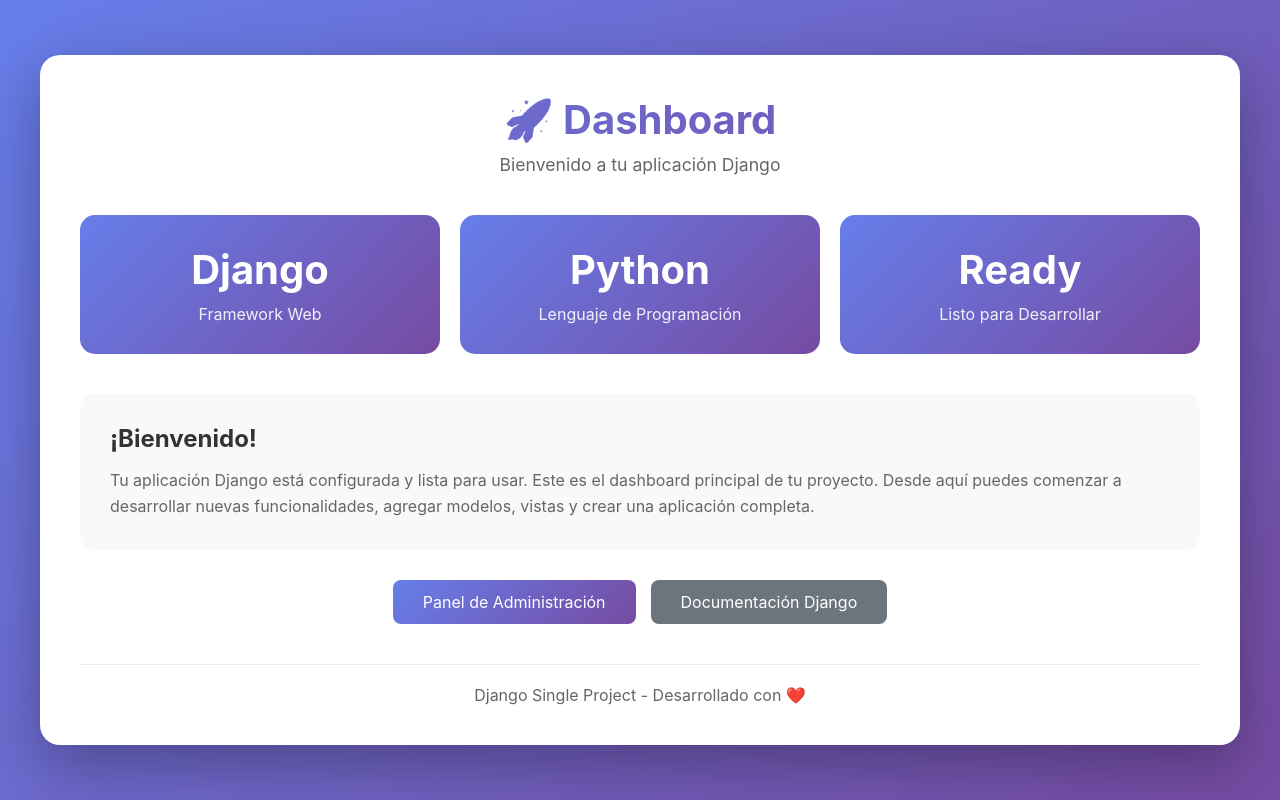
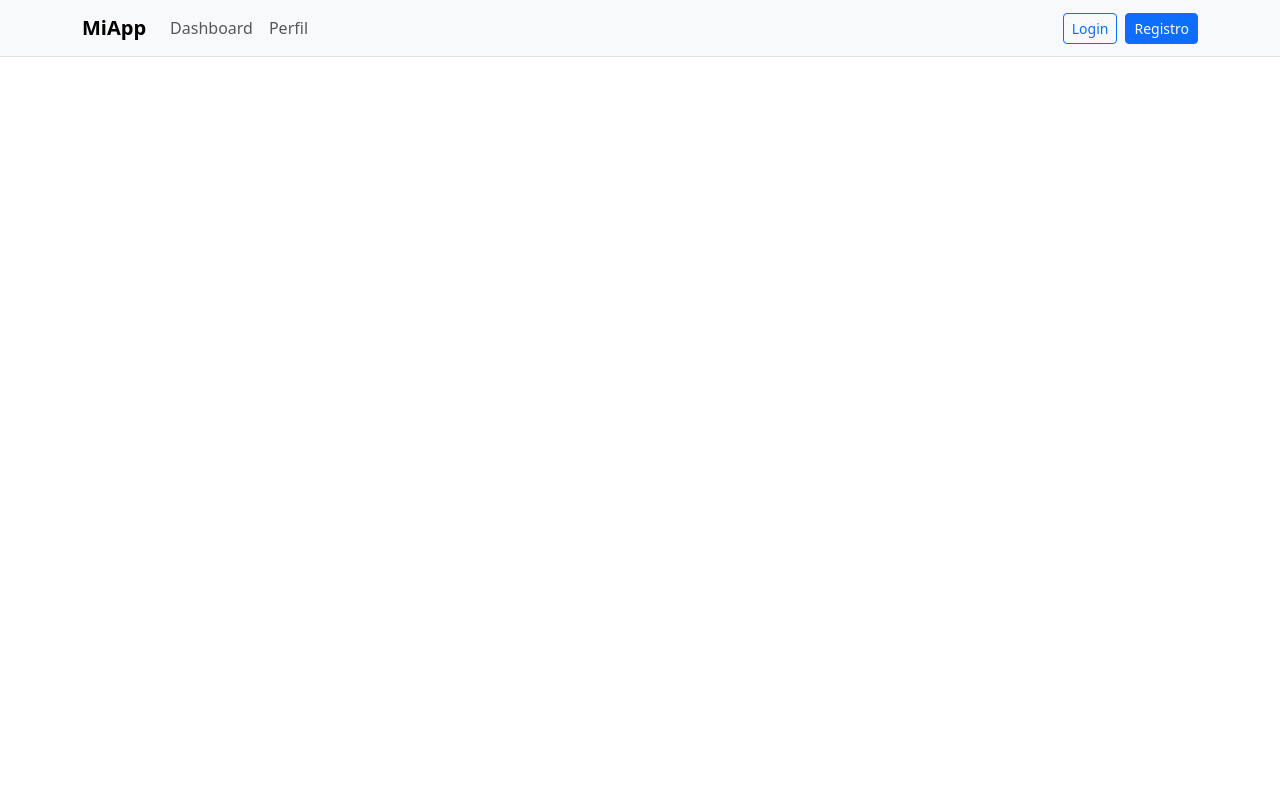
Before and after one commit to learning-codes-projects/goal-hub, a Django app: page / in a window 1280 px wide. Run offline with Django 4.2, Linux system fonts and the light colour scheme; some libraries are stand-ins or nearby versions.

Commit message:
feat: header added

```diff
--- a/dashboard/templates/dashboard/index.html
+++ b/dashboard/templates/dashboard/index.html
@@ -1,201 +1 @@
-<!DOCTYPE html>
-<html lang="es">
-<head>
-    <meta charset="UTF-8">
-    <meta name="viewport" content="width=device-width, initial-scale=1.0">
-    <title>{% block title %}{{ title }}{% endblock %} - Django Single</title>
-    <style>
-        * {
-            margin: 0;
-            padding: 0;
-            box-sizing: border-box;
-        }
-
-        body {
-            font-family: -apple-system, BlinkMacSystemFont, 'Segoe UI', Roboto, 'Helvetica Neue', Arial, sans-serif;
-            background: linear-gradient(135deg, #667eea 0%, #764ba2 100%);
-            min-height: 100vh;
-            display: flex;
-            align-items: center;
-            justify-content: center;
-            padding: 20px;
-        }
-
-        .dashboard-container {
-            background: white;
-            border-radius: 20px;
-            box-shadow: 0 20px 60px rgba(0, 0, 0, 0.3);
-            max-width: 1200px;
-            width: 100%;
-            padding: 40px;
-            animation: fadeIn 0.5s ease-in;
-        }
-
-        @keyframes fadeIn {
-            from {
-                opacity: 0;
-                transform: translateY(20px);
-            }
-            to {
-                opacity: 1;
-                transform: translateY(0);
-            }
-        }
-
-        .header {
-            text-align: center;
-            margin-bottom: 40px;
-        }
-
-        .header h1 {
-            color: #333;
-            font-size: 2.5rem;
-            margin-bottom: 10px;
-            background: linear-gradient(135deg, #667eea 0%, #764ba2 100%);
-            -webkit-background-clip: text;
-            -webkit-text-fill-color: transparent;
-            background-clip: text;
-        }
-
-        .header p {
-            color: #666;
-            font-size: 1.1rem;
-        }
-
-        .stats-grid {
-            display: grid;
-            grid-template-columns: repeat(auto-fit, minmax(250px, 1fr));
-            gap: 20px;
-            margin-bottom: 40px;
-        }
-
-        .stat-card {
-            background: linear-gradient(135deg, #667eea 0%, #764ba2 100%);
-            color: white;
-            padding: 30px;
-            border-radius: 15px;
-            text-align: center;
-            transition: transform 0.3s ease, box-shadow 0.3s ease;
-        }
-
-        .stat-card:hover {
-            transform: translateY(-5px);
-            box-shadow: 0 10px 30px rgba(102, 126, 234, 0.4);
-        }
-
-        .stat-card h3 {
-            font-size: 2.5rem;
-            margin-bottom: 10px;
-        }
-
-        .stat-card p {
-            font-size: 1rem;
-            opacity: 0.9;
-        }
-
-        .welcome-section {
-            background: #f8f9fa;
-            padding: 30px;
-            border-radius: 15px;
-            margin-bottom: 30px;
-        }
-
-        .welcome-section h2 {
-            color: #333;
-            margin-bottom: 15px;
-        }
-
-        .welcome-section p {
-            color: #666;
-            line-height: 1.6;
-        }
-
-        .actions {
-            display: flex;
-            gap: 15px;
-            flex-wrap: wrap;
-            justify-content: center;
-        }
-
-        .btn {
-            padding: 12px 30px;
-            border: none;
-            border-radius: 8px;
-            font-size: 1rem;
-            cursor: pointer;
-            transition: all 0.3s ease;
-            text-decoration: none;
-            display: inline-block;
-        }
-
-        .btn-primary {
-            background: linear-gradient(135deg, #667eea 0%, #764ba2 100%);
-            color: white;
-        }
-
-        .btn-primary:hover {
-            transform: translateY(-2px);
-            box-shadow: 0 5px 15px rgba(102, 126, 234, 0.4);
-        }
-
-        .btn-secondary {
-            background: #6c757d;
-            color: white;
-        }
-
-        .btn-secondary:hover {
-            background: #5a6268;
-            transform: translateY(-2px);
-        }
-
-        .footer {
-            text-align: center;
-            margin-top: 40px;
-            padding-top: 20px;
-            border-top: 1px solid #e9ecef;
-            color: #666;
-        }
-    </style>
-</head>
-<body>
-    <div class="dashboard-container">
-        <div class="header">
-            <h1>🚀 Dashboard</h1>
-            <p>Bienvenido a tu aplicación Django</p>
-        </div>
-
-        <div class="stats-grid">
-            <div class="stat-card">
-                <h3>Django</h3>
-                <p>Framework Web</p>
-            </div>
-            <div class="stat-card">
-                <h3>Python</h3>
-                <p>Lenguaje de Programación</p>
-            </div>
-            <div class="stat-card">
-                <h3>Ready</h3>
-                <p>Listo para Desarrollar</p>
-            </div>
-        </div>
-
-        <div class="welcome-section">
-            <h2>¡Bienvenido!</h2>
-            <p>
-                Tu aplicación Django está configurada y lista para usar. Este es el dashboard principal
-                de tu proyecto. Desde aquí puedes comenzar a desarrollar nuevas funcionalidades,
-                agregar modelos, vistas y crear una aplicación completa.
-            </p>
-        </div>
-
-        <div class="actions">
-            <a href="/admin/" class="btn btn-primary">Panel de Administración</a>
-            <a href="https://docs.djangoproject.com/" target="_blank" class="btn btn-secondary">Documentación Django</a>
-        </div>
-
-        <div class="footer">
-            <p>Django Single Project - Desarrollado con ❤️</p>
-        </div>
-    </div>
-</body>
-</html>
+{% extends "base.html" %}
--- a/templates/base.html
+++ b/templates/base.html
@@ -21,6 +21,8 @@
   </head>
 
   <body>
+
+    {% include "partials/header.html" %}
     <main class="container py-4">{% block content %}{% endblock %}</main>
 
     <!-- Bootstrap JS Bundle -->
--- /dev/null
+++ b/templates/partials/header.html
@@ -0,0 +1,48 @@
+<nav class="navbar navbar-expand-lg bg-body-tertiary border-bottom">
+  <div class="container">
+    <a class="navbar-brand fw-semibold" href="{% url 'dashboard' %}">
+      MiApp
+    </a>
+
+    <button
+      class="navbar-toggler"
+      type="button"
+      data-bs-toggle="collapse"
+      data-bs-target="#mainNavbar"
+      aria-controls="mainNavbar"
+      aria-expanded="false"
+      aria-label="Toggle navigation"
+    >
+      <span class="navbar-toggler-icon"></span>
+    </button>
+
+    <div class="collapse navbar-collapse" id="mainNavbar">
+      <ul class="navbar-nav me-auto mb-2 mb-lg-0">
+        <li class="nav-item">
+          <a class="nav-link" href="{% url 'dashboard' %}">Dashboard</a>
+        </li>
+        <li class="nav-item">
+          <a class="nav-link" href="{% url 'my_profile' %}">Perfil</a>
+        </li>
+      </ul>
+
+      <div class="d-flex gap-2">
+        {% if request.user.is_authenticated %}
+          <span class="navbar-text small text-muted">
+            Hola, {{ request.user.username }}
+          </span>
+          <a class="btn btn-outline-secondary btn-sm" href="{% url 'logout' %}">
+            Salir
+          </a>
+        {% else %}
+          <a class="btn btn-outline-primary btn-sm" href="{% url 'login' %}">
+            Login
+          </a>
+          <a class="btn btn-primary btn-sm" href="{% url 'register' %}">
+            Registro
+          </a>
+        {% endif %}
+      </div>
+    </div>
+  </div>
+</nav>
```
